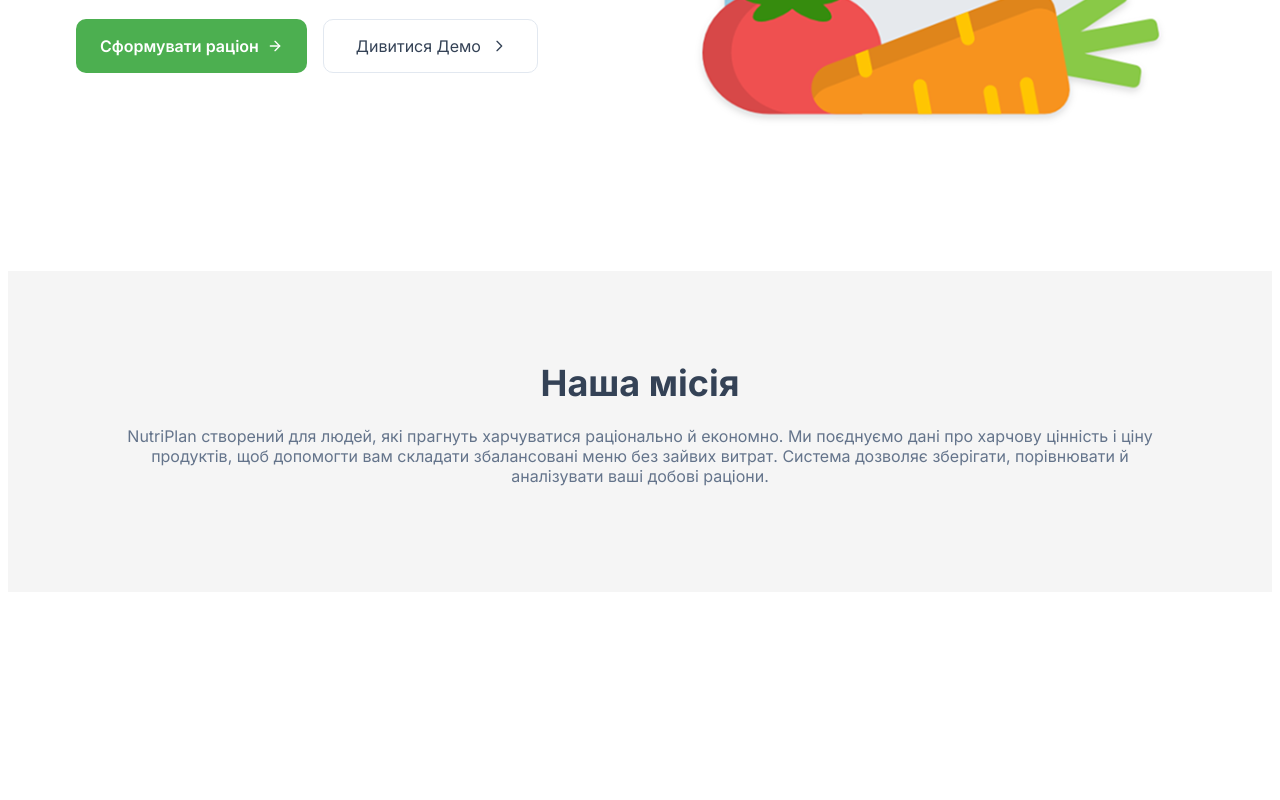
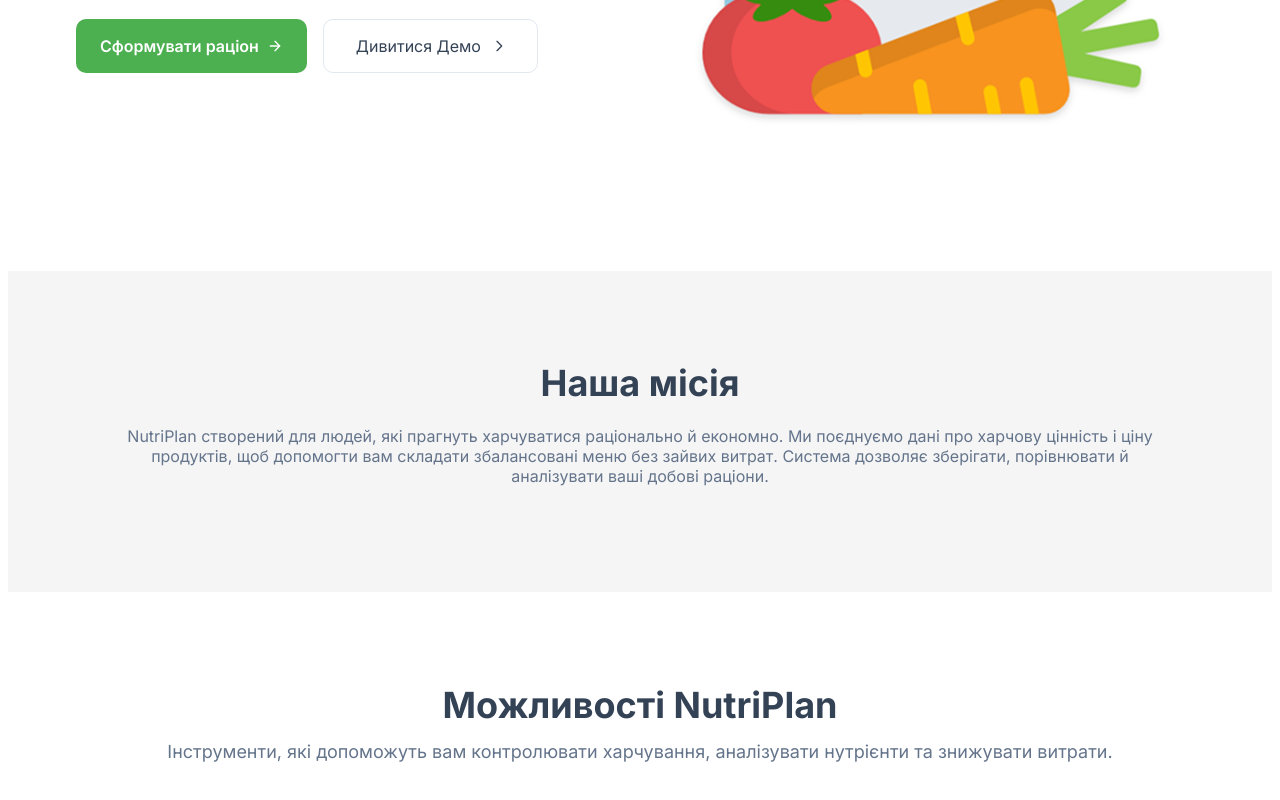
Before and after one commit to AndreyFortus/DietMenuProject, a React (Create React App) app in the folder frontend/: page / in a window 1280 px wide. Shown: the part 521-1321 px from the top of the page. Before the commit the page ends 1121 px from the top, so only its background shows below. Built offline with nearby package versions, Linux system fonts and the light colour scheme.

Commit message:
Add Features section

```diff
--- a/frontend/src/App.js
+++ b/frontend/src/App.js
@@ -3,6 +3,7 @@ import "./App.css";
 import Header from "./components/Header/Header";
 import Hero from "./components/Hero/Hero";
 import Mission from "./components/Mission/Mission";
+import Features from "./components/Features/Features";
 
 function App() {
   return (
@@ -12,6 +13,7 @@ function App() {
       <main>
         <Hero />
         <Mission />
+        <Features />
       </main>
     </div>
   );
--- /dev/null
+++ b/frontend/src/components/Features/Features.js
@@ -0,0 +1,42 @@
+import React from "react";
+import styles from "./Features.module.css";
+
+import FeatureCard from "../FeatureCard/FeatureCard";
+
+import { ReactComponent as DbIcon } from "../../assets/db-icon.svg";
+import { ReactComponent as ListIcon } from "../../assets/list-icon.svg";
+import { ReactComponent as CalcIcon } from "../../assets/calc-icon.svg";
+
+function Features() {
+  return (
+    <section className={styles.featuresSection}>
+      <div className={styles.header}>
+        <h2>Можливості NutriPlan</h2>
+        <p>
+          Інструменти, які допоможуть вам контролювати харчування, аналізувати
+          нутрієнти та знижувати витрати.
+        </p>
+      </div>
+
+      <div className={styles.cardList}>
+        <FeatureCard
+          IconComponent={DbIcon}
+          title="База продуктів"
+          description="Переглядайте список продуктів з повними даними про білки, жири, вуглеводи, калорійність і вартість."
+        />
+        <FeatureCard
+          IconComponent={ListIcon}
+          title="Каталог страв"
+          description="Обирайте готові страви або створюйте власні комбінації продуктів для швидкого планування харчування."
+        />
+        <FeatureCard
+          IconComponent={CalcIcon}
+          title="Оптимізація раціону"
+          description="Автоматично розраховуйте найвигідніший набір продуктів, щоб задовільнити калорійні потреби з мінімальною ціною."
+        />
+      </div>
+    </section>
+  );
+}
+
+export default Features;
--- /dev/null
+++ b/frontend/src/components/Features/Features.module.css
@@ -0,0 +1,56 @@
+/* 1. СТИЛІ ДЛЯ ЗОВНІШНЬОЇ СЕКЦІЇ (з image_5fa5c7.png) */
+.featuresSection {
+  width: 100%;
+  padding-top: 100px;
+  padding-bottom: 100px;
+
+  /* Обмежуємо ширину і центруємо */
+  max-width: 1128px;
+  margin: 0 auto;
+  padding-left: 20px;
+  padding-right: 20px;
+
+  /* Layout з Figma */
+  display: flex;
+  flex-direction: column;
+  gap: 50px; /* 'Gap: 50px' (між .header та .cardList) */
+}
+
+/* 2. БЛОК З ЗАГОЛОВКОМ (з image_5fa620.png) */
+.header {
+  display: flex;
+  flex-direction: column;
+  align-items: center; /* Центрує по горизонталі */
+  gap: 24px; /* 'Gap: 24px' (між h2 та p) */
+  text-align: center;
+}
+
+/* 3. СТИЛІ ДЛЯ h2 (з image_5fa641.png) */
+.header h2 {
+  font-family: "Inter", sans-serif;
+  font-weight: 700;
+  font-size: 36px;
+  color: #344256;
+  line-height: 26px;
+  margin: 0;
+}
+
+/* 4. СТИЛІ ДЛЯ p (з image_5fa8ef.png) */
+.header p {
+  font-family: "Inter", sans-serif;
+  font-weight: 400;
+  font-size: 18px;
+  line-height: 20px;
+  color: #64748b;
+
+  /* Обмежуємо ширину, як у Figma */
+  max-width: 947px;
+  margin: 0;
+}
+
+/* 5. СПИСОК КАРТОК */
+.cardList {
+  display: flex;
+  flex-direction: row;
+  gap: 24px; /* (Це стандартний 'gap', який часто використовується) */
+}
```
